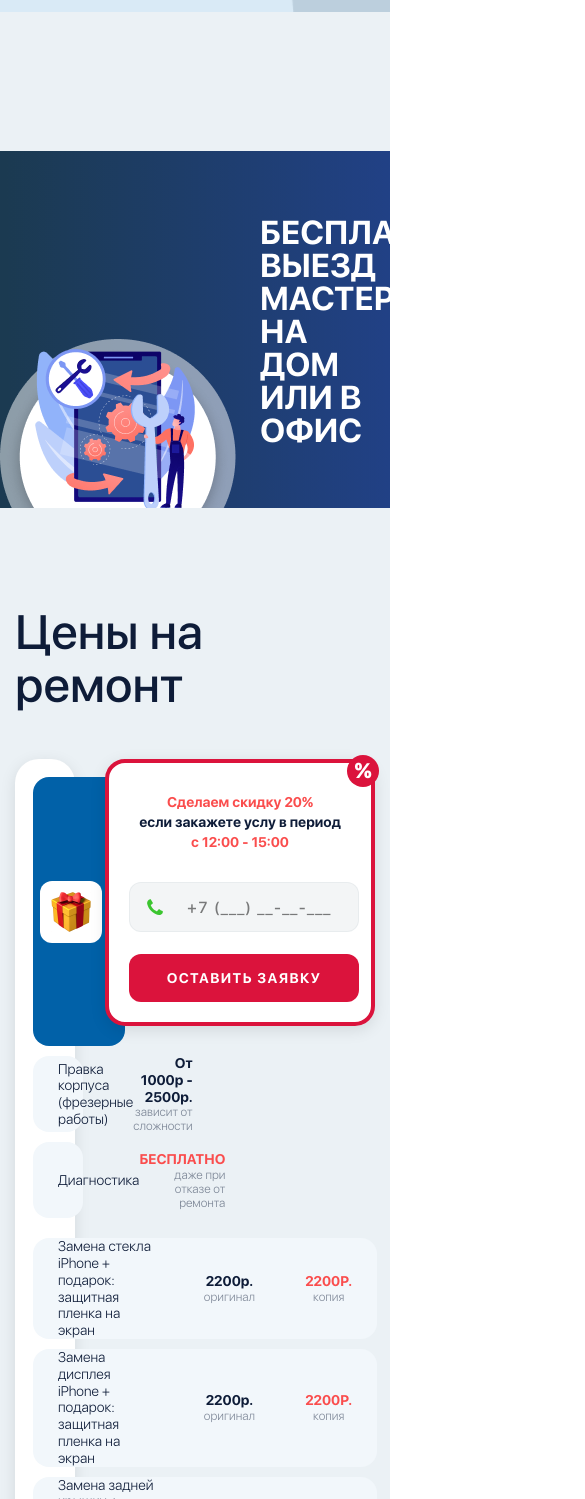
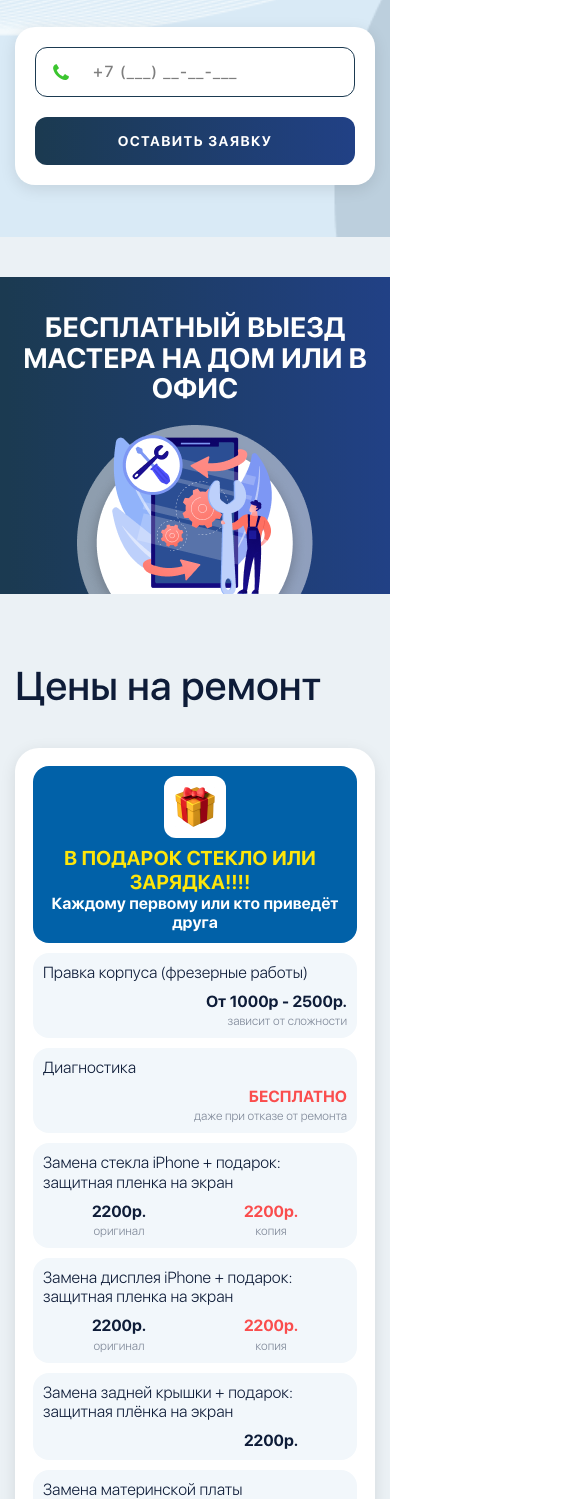
Before and after one commit to Verta-master/apple, a website: page index.html in a window 390 px wide. Shown: the part 501-2000 px from the top of the page, 585 px wide, since content can reach past the window. Drawn offline with nearby package versions, Linux system fonts and the light colour scheme; files that its build step writes are made by us from their sources.

Commit message:
Adaptive

```diff
--- a/less/blocks/call.less
+++ b/less/blocks/call.less
@@ -1,5 +1,5 @@
 .call {
-  padding-top: 139px;
+  padding-top: 140px;
   font-weight: bold;
   font-size: 33px;
   line-height: 1;
@@ -13,19 +13,24 @@
 }
 .call__wrap {
   position: relative;
-  padding-left: 260px;
-  padding-top: 32px;
-  padding-bottom: 28px;
+  padding-left: 275px;
+  padding-top: 35px;
+  padding-bottom: 30px;
+  line-height: 1;
 
   &::before {
     content: "";
     position: absolute;
     bottom: 0;
-    left: 0;
+    left: 15px;
     width: 236px;
     height: 186px;
     background-image: url(../img/images/img-1.png);
     background-repeat: no-repeat;
     background-size: contain;
   }
+
+  p {
+    margin: 0;
+  }
 }
--- /dev/null
+++ b/less/blocks/media.less
@@ -0,0 +1,131 @@
+@media (max-width: 1200px) {
+  .price__gift span {
+    display: block;
+  }
+  .step__list {
+    flex-wrap: wrap;
+    justify-content: space-around;
+  }
+  .step__item {
+    margin-bottom: 20px;
+  }
+}
+@media (max-width: 1022px) {
+  .promo__info {
+    max-width: 550px;
+  }
+  .promo__title {
+    font-size: 42px;
+  }
+  .promo__list {
+    display: block;
+  }
+  .promo__item {
+    margin-bottom: 35px;
+  }
+  .call__wrap {
+    font-size: 28px;
+    line-height: 1.1;
+  }
+  .price__wrap {
+    display: block;
+  }
+  .price__content {
+    width: 100%;
+    margin-bottom: 40px;
+  }
+  .price__form {
+    margin-left: auto;
+    margin-right: auto;
+  }
+}
+@media (max-width: 766px) {
+  .step {
+    padding-bottom: 50px;
+  }
+  .title {
+    font-size: 40px;
+  }
+  .price {
+    padding-top: 30px;
+  }
+  .call__wrap {
+    padding-left: 15px;
+    padding-bottom: 190px;
+    text-align: center;
+
+    &::before {
+      left: 50%;
+      transform: translateX(-50%);
+    }
+  }
+  .call {
+    padding-top: 40px;
+  }
+}
+@media (max-width: 480px) {
+  .form__block {
+    display: block;
+    width: 100%;
+  }
+  .form__block .form__field {
+    margin-right: 0;
+  }
+  .form__field {
+    width: 100%;
+    margin-bottom: 20px;
+  }
+  .price__form,
+  .step__item,
+  .price__text,
+  .price__sum,
+  .form__btn {
+    width: 100%;
+  }
+  .price__text {
+    margin-bottom: 10px;
+  }
+  .price__line {
+    flex-wrap: wrap;
+    padding: 10px;
+    height: auto;
+  }
+  .price__table table,
+  .price__table table tbody,
+  .price__table table td {
+    display: block;
+  }
+  .price__table table tr {
+    display: flex;
+    flex-wrap: wrap;
+    padding: 10px;
+    margin-bottom: 10px;
+    border-radius: 16px;
+    background-color: #f2f7fb;
+  }
+  .price__table table td {
+    padding: 0;
+    height: auto;
+
+    &:first-child {
+      width: 100%;
+      border-radius: 0;
+      margin-bottom: 10px;
+    }
+    &:nth-child(2),
+    &:last-child {
+      width: 50%;
+      border-radius: 0
+    }
+  }
+  .price__gift {
+    padding: 10px;
+    padding-top: 80px;
+    text-align: center;
+  }
+  .price__gift::before {
+    top: 10px;
+    left: 50%;
+    transform: translateX(-50%);
+  }
+}
--- a/less/blocks/price.less
+++ b/less/blocks/price.less
@@ -1,6 +1,6 @@
 .price {
-  padding-bottom: 50px;
-  padding-top: 50px;
+  padding-bottom: 20px;
+  padding-top: 45px;
   background-color: #EBF1F5;
 }
 .price__wrap {
@@ -61,6 +61,7 @@
   width: 100%;
   padding: 18px;
   padding-bottom: 8px;
+  font-size: 16px;
   background: #FFFFFF;
   box-shadow: 0px 4px 16px rgba(0, 0, 0, 0.1);
   border-radius: 24px;
@@ -71,7 +72,7 @@
     border-spacing: 0 10px;
 
     td {
-      height: 76px;
+      height: 75px;
       padding: 0 25px;
       vertical-align: middle;
       background-color: #F2F7FB;
@@ -88,6 +89,7 @@
       }
       span {
         display: block;
+        margin-top: 3px;
         font-size: 12px;
         line-height: 14px;
         opacity: 0.5;
@@ -95,7 +97,6 @@
       }
       i {
         font-style: normal;
-        text-transform: uppercase;
         color: #FA4D4D;
       }
     }
@@ -158,6 +159,7 @@
 
   span {
     display: block;
+    margin-top: 3px;
     font-size: 12px;
     line-height: 14px;
     opacity: 0.5;
--- a/less/blocks/promo.less
+++ b/less/blocks/promo.less
@@ -16,17 +16,19 @@
   b {
     display: inline-block;
     vertical-align: middle;
-    padding: 5px 10px;
+    padding: 6px 11px;
     text-transform: uppercase;
     font-weight: 800;
+    font-size: 16px;
     background: #FFE924;
   }
 
   span {
     display: inline-block;
     vertical-align: middle;
-    padding: 5px 10px;
+    padding: 6px 10px;
     font-weight: 600;
+    font-size: 16px;
     color: #FFFFFF;
     text-transform: none;
     background: #FA4D4D;
@@ -51,6 +53,7 @@
   position: relative;
   padding-left: 79px;
   font-weight: 400;
+  font-size: 16px;
 
   b {
     display: block;
--- a/less/blocks/step.less
+++ b/less/blocks/step.less
@@ -1,5 +1,5 @@
 .step {
-  padding-top: 30px;
+  padding-top: 17px;
   padding-bottom: 120px;
   background-color: #EBF1F5;
 }
@@ -8,6 +8,7 @@
   list-style: none;
   display: flex;
   justify-content: space-between;
+  margin-top: 60px;
 }
 .step__item {
   position: relative;
--- a/less/blocks/wrapper.less
+++ b/less/blocks/wrapper.less
@@ -9,6 +9,7 @@
 }
 
 .title {
+  margin-bottom: 40px;
   font-weight: 500;
   font-size: 48px;
   line-height: 1.1;
--- a/less/style.less
+++ b/less/style.less
@@ -9,3 +9,4 @@
 @import "blocks/call";
 @import "blocks/price";
 @import "blocks/step";
+@import "blocks/media";
```
